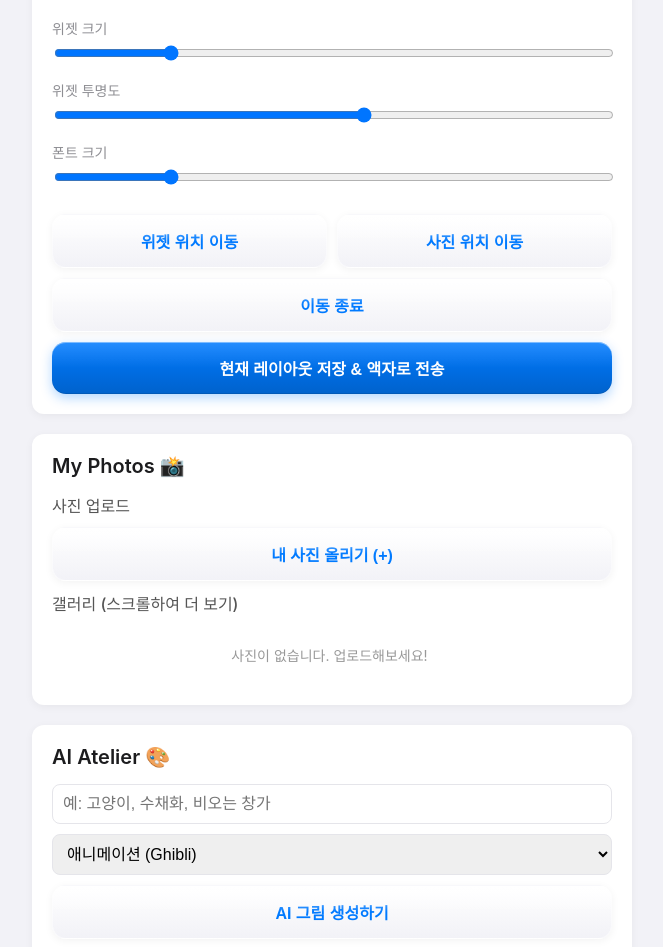
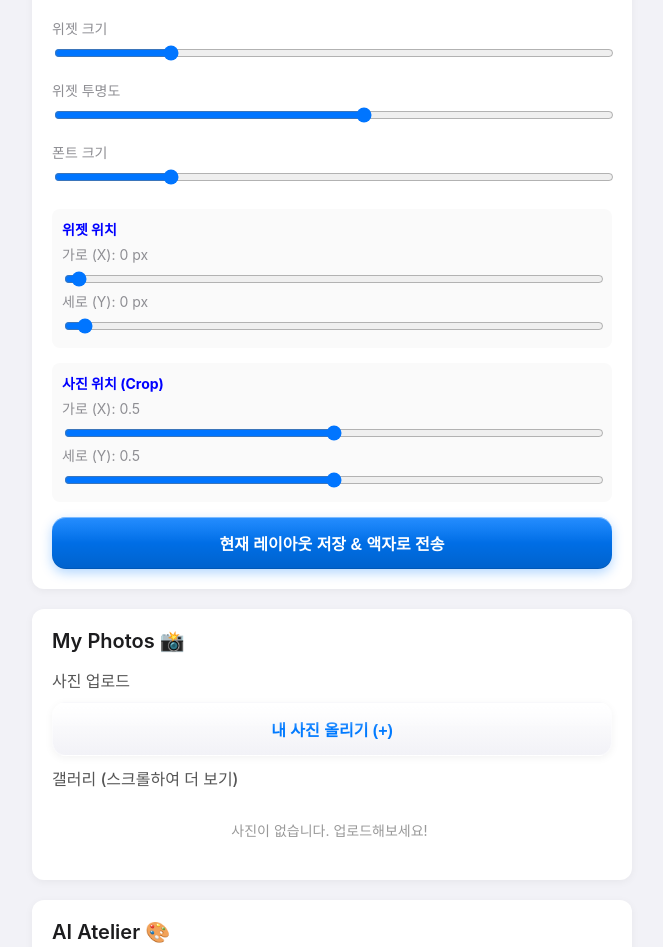
Before and after one commit to chalky100024-alt/CSR_PROJECT, a Flask app: page / in a window 1280 px wide. Shown: the part 503-1450 px from the top of the page, without its empty margins (308-971 px from the left). Run offline with Flask 3, Linux system fonts and the light colour scheme; data that the repository does not hold is empty.

Commit message:
Switch user interface to sliders and add fine dust logging

```diff
--- a/my_frame_web/templates/index.html
+++ b/my_frame_web/templates/index.html
@@ -232,12 +232,25 @@
                 <input type="range" id="fontSize" min="15" max="40" step="1" value="20">
             </div>
 
-            <!-- Position Controls -->
-            <div style="display:flex; gap:10px; margin-top:10px;">
-                <button id="btnMoveWidget" class="btn btn-secondary" onclick="setMode('widget')">위젯 위치 이동</button>
-                <button id="btnMovePhoto" class="btn btn-secondary" onclick="setMode('photo')">사진 위치 이동</button>
+            <!-- Position Controls: Sliders -->
+            <!-- Widget Position -->
+            <div class="control-group" style="margin-top:20px; background:#fafafa; padding:10px; border-radius:8px;">
+                <label style="font-weight:bold; color:blue;">위젯 위치</label>
+                <label>가로 (X): <span id="valWx">0</span> px</label>
+                <input type="range" id="sliderWx" min="0" max="700" step="5" value="10">
+                <label>세로 (Y): <span id="valWy">0</span> px</label>
+                <input type="range" id="sliderWy" min="0" max="400" step="5" value="10">
             </div>
-            <button class="btn btn-secondary" style="margin-top:10px;" onclick="setMode('none')">이동 종료</button>
+
+            <!-- Photo Position -->
+            <div class="control-group" style="margin-top:10px; background:#fafafa; padding:10px; border-radius:8px;">
+                <label style="font-weight:bold; color:blue;">사진 위치 (Crop)</label>
+                <label>가로 (X): <span id="valPx">0.5</span></label>
+                <input type="range" id="sliderPx" min="0.0" max="1.0" step="0.05" value="0.5">
+                <label>세로 (Y): <span id="valPy">0.5</span></label>
+                <input type="range" id="sliderPy" min="0.0" max="1.0" step="0.05" value="0.5">
+            </div>
+
             <button class="btn" style="margin-top:10px;" onclick="saveLayout()">현재 레이아웃 저장 & 액자로 전송</button>
         </div>
 
```
Also changed, not shown: data_api.py (+14 -2 lines).
